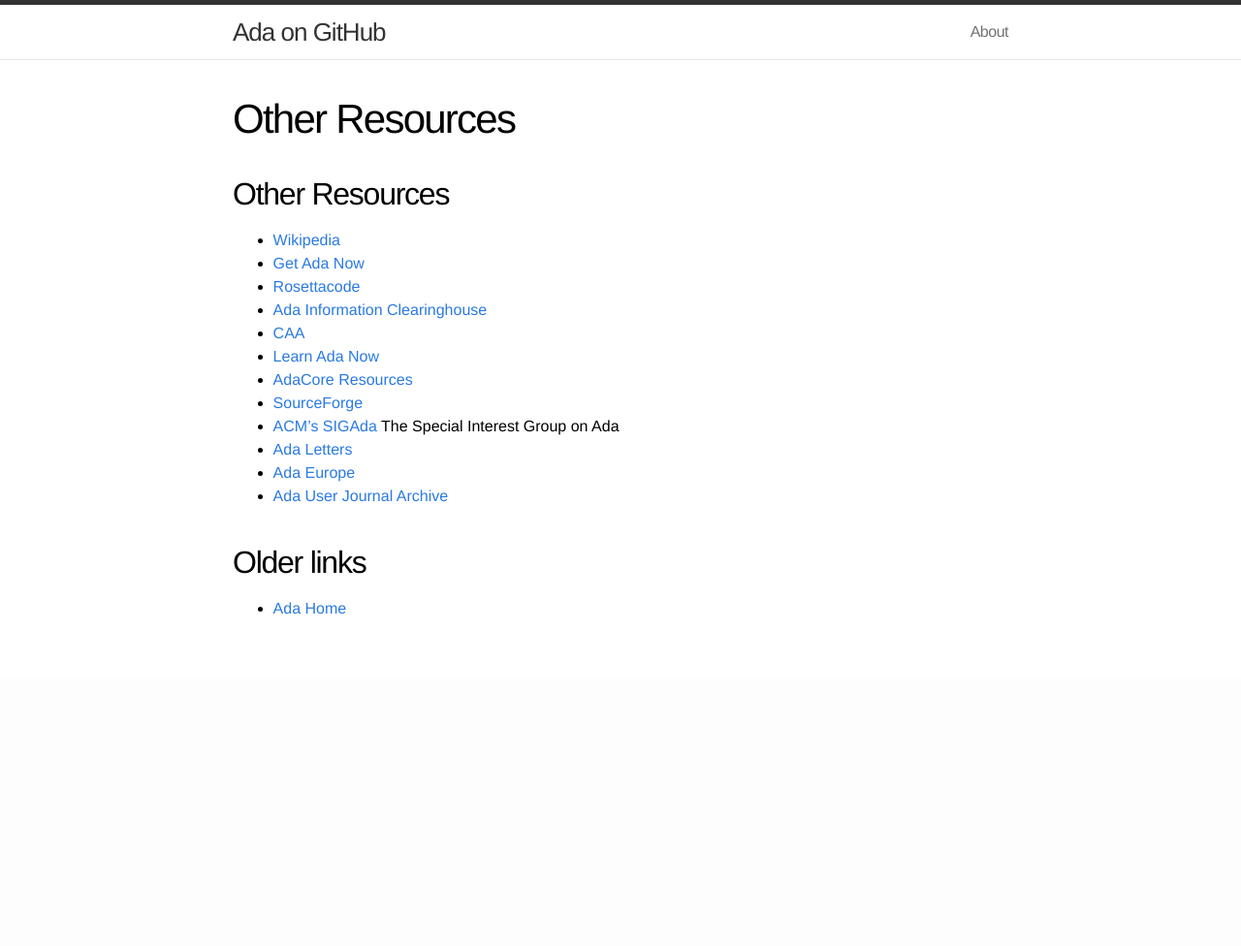
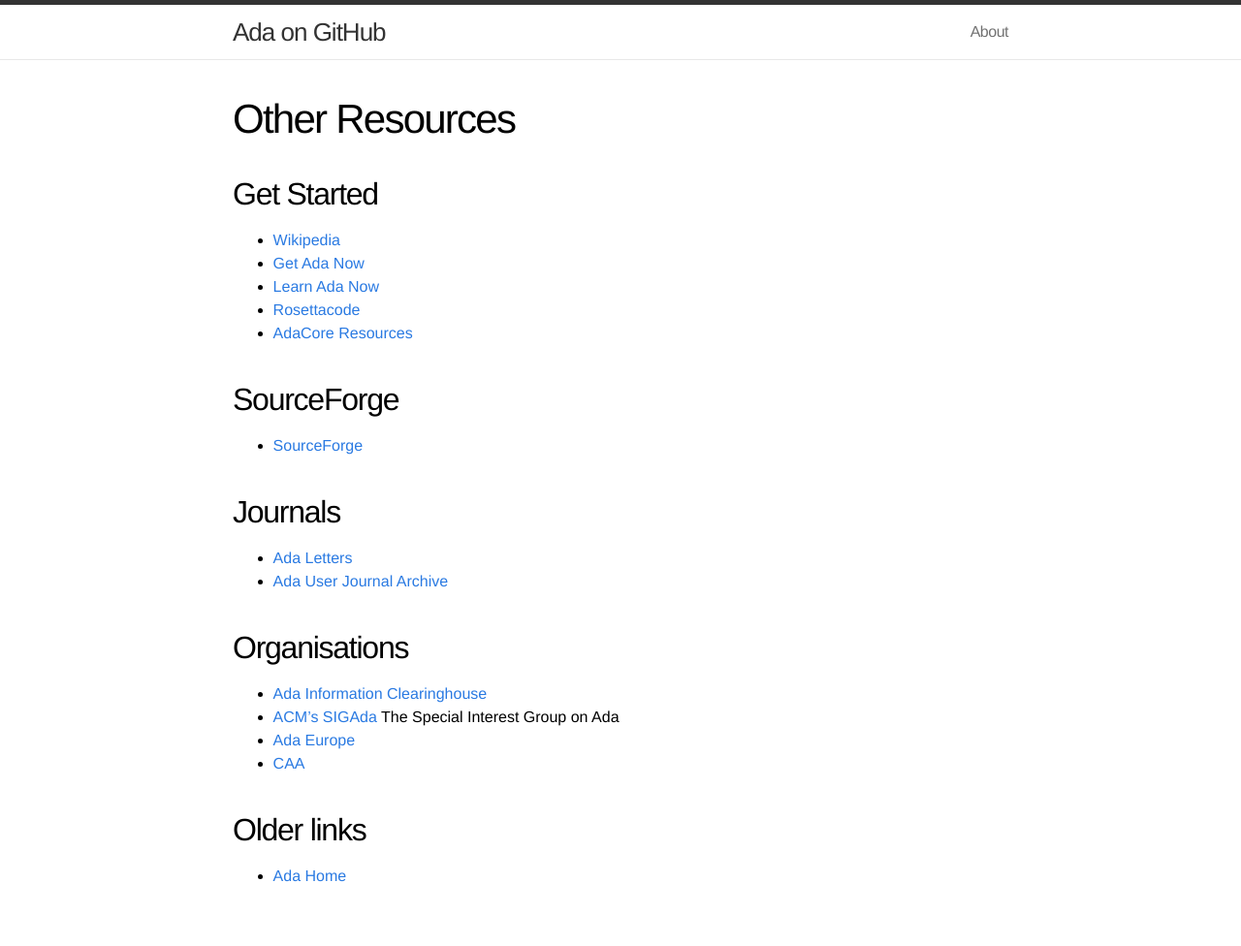
Before and after one commit to quornings/quornings.github.io, a Jekyll site: the page built from other.md, in a window 1280 px wide. Shown: the whole page at 97% size. Built offline with Jekyll 4.4.1, drawn with Linux system fonts in a browser that asks for light colours; before the commit the page ends 900 px from its top, so only the background shows below that.

Commit message:
Update headings

```diff
--- a/other.md
+++ b/other.md
@@ -4,20 +4,29 @@ title: Other Resources
 permalink: /other/
 ---
 
-## Other Resources
+## Get Started
 
 - [Wikipedia](https://en.wikipedia.org/wiki/Ada_%28programming_language%29)
 - [Get Ada Now](http://getadanow.com)
+- [Learn Ada Now](https://learn.adacore.com)
 - [Rosettacode](https://rosettacode.org/wiki/Category:Ada)
+- [AdaCore Resources](https://www.adacore.com/resources)
+
+## SourceForge
+
+- [SourceForge](https://sourceforge.net/directory/language:ada/?q=Ada)
+
+## Journals
+
+- [Ada Letters](https://www.sigada.org/ada_letters/index.html)
+- [Ada User Journal Archive](http://www.ada-europe.org/auj/archive/)
+
+## Organisations
+
 - [Ada Information Clearinghouse](https://www.adaic.org)
+- [ACM’s SIGAda](https://www.sigada.org) The Special Interest Group on Ada
+- [Ada Europe](http://www.ada-europe.org)
 - [CAA](http://www.ada-auth.org)
-- [Learn Ada Now](https://learn.adacore.com)
-- [AdaCore Resources](https://www.adacore.com/resources)
-- [SourceForge](https://sourceforge.net/directory/language:ada/?q=Ada)
-- [ACM’s SIGAda](https://www.sigada.org) The Special Interest Group on Ada
-- [Ada Letters](https://www.sigada.org/ada_letters/index.html)
-- [Ada Europe](http://www.ada-europe.org)
-- [Ada User Journal Archive](http://www.ada-europe.org/auj/archive/)
 
 ## Older links
 
```
